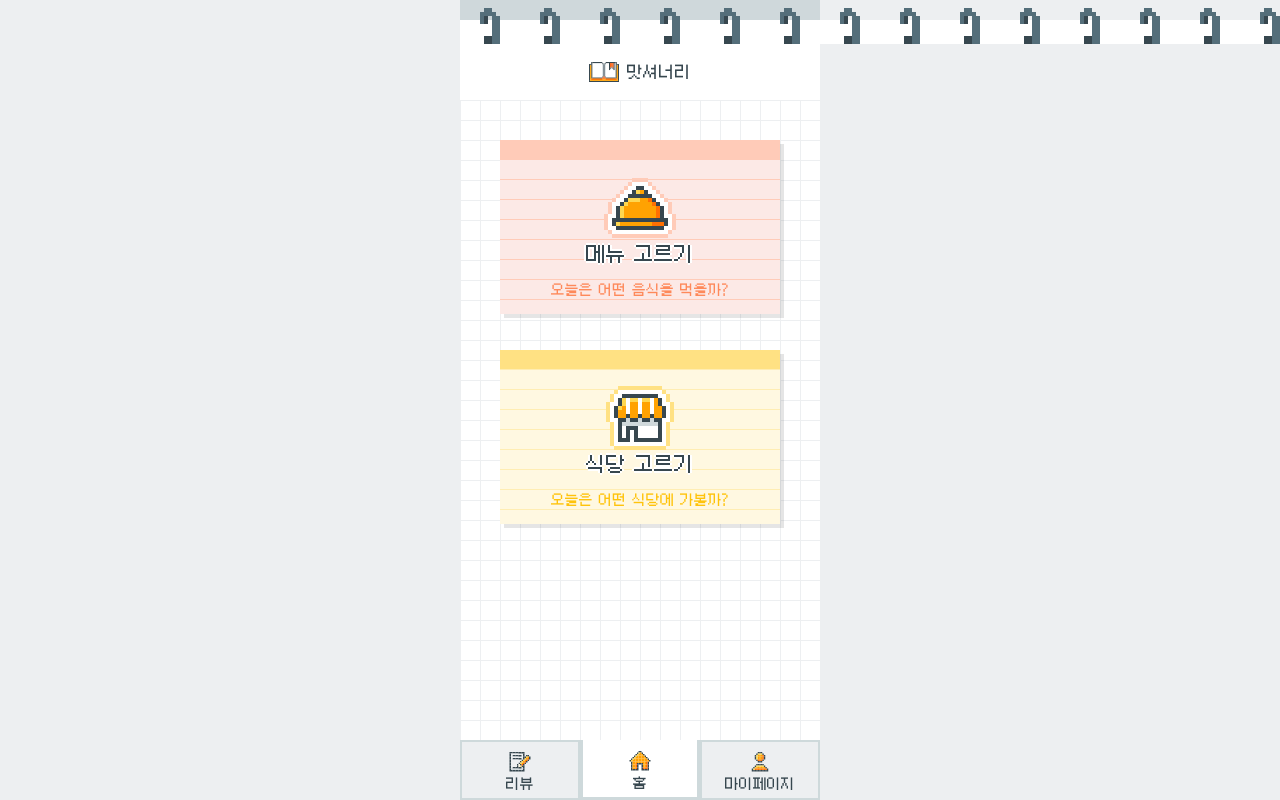
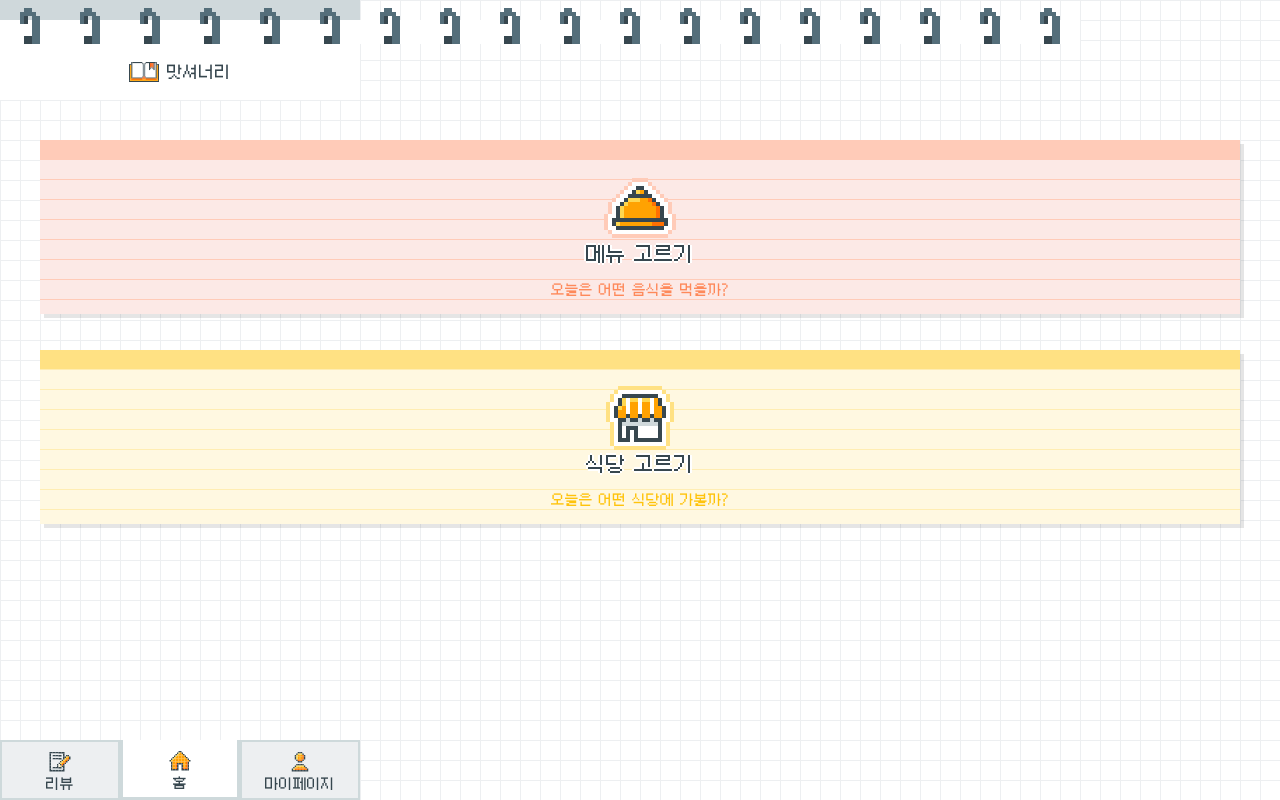
Before and after one commit to bside-4team/4team-client, a Next.js app: page / in a window 1280 px wide. Built offline with nearby package versions, Linux system fonts and the light colour scheme; no server answers.

Commit message:
feat : Layout CSS 변경 작업 완료

```diff
--- a/src/components/layout/mobile-layout/index.tsx
+++ b/src/components/layout/mobile-layout/index.tsx
@@ -7,14 +7,16 @@ interface Props {
 export default function MobileLayout({ children }: Props) {
   return (
     <S.LayoutWrapper>
-      <S.Layout>
+      {/* <S.Layout> */}
+      <div className="max-w-360 md:max-w-full relative mx-auto w-full bg-white">
         {/* <S.LogoWrapper> */}
         <div className="md:w-full fixed top-0 z-1 h-44 w-360 bg-neutral-bg10">
           <HEADER_LAYOUT_LOGO />
         </div>
         {/* </S.LogoWrapper> */}
         {children}
-      </S.Layout>
+      </div>
+      {/* </S.Layout> */}
     </S.LayoutWrapper>
   );
 }
--- a/src/components/layout/mobile-layout/page.styled.ts
+++ b/src/components/layout/mobile-layout/page.styled.ts
@@ -19,6 +19,7 @@ export const Layout = styled.div`
     max-width: 100%;
   }
 `;
+
 export const LogoWrapper = styled.div`
   position: fixed;
   top: 0;
```
